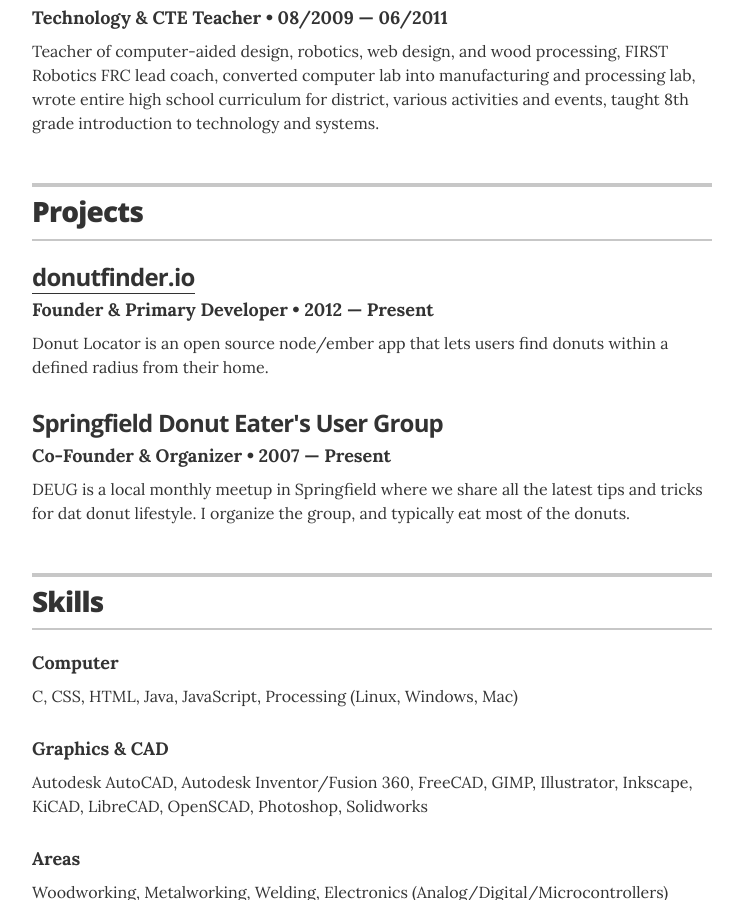
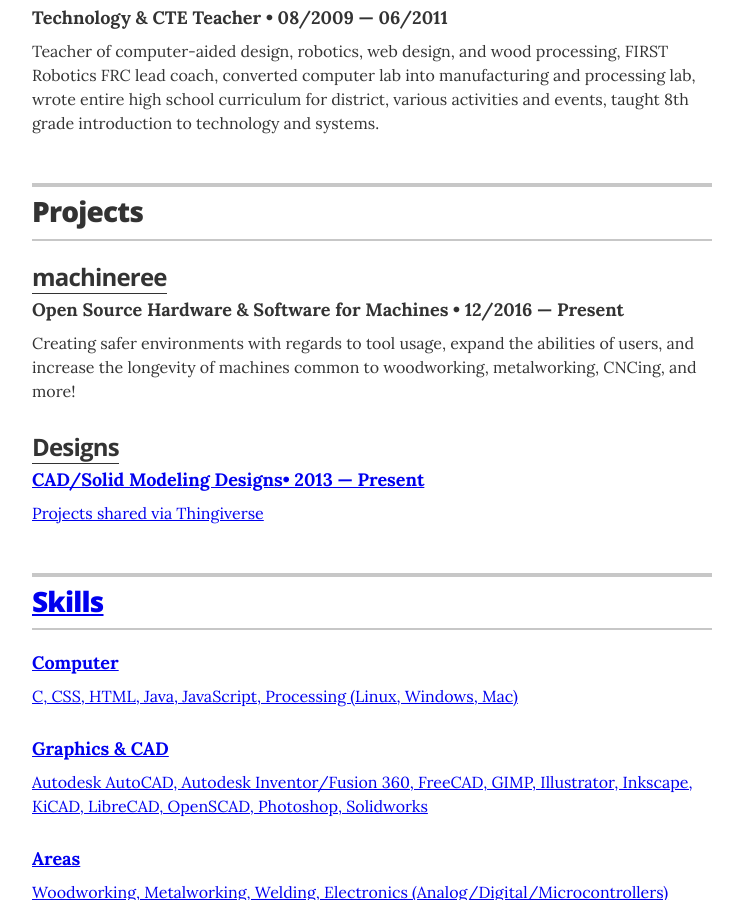
Before and after one commit to eabredder/eabredder.github.io, a Jekyll site: the page built from index.html, in a window 1280 px wide and 900 px high, scrolled down 1428 px. Shown: the whole window, without its empty margins (268-1011 px from the left). Built offline with Jekyll 4.4.1, drawn with Linux system fonts in a browser that asks for light colours.

Commit message:
Update resume.html

```diff
--- a/_layouts/resume.html
+++ b/_layouts/resume.html
@@ -136,15 +136,15 @@
         </header>
 
         <div class="resume-item">
-          <h3 class="resume-item-title"><a href="http://donutlocator.io">donutfinder.io</a></h3>
-          <h4 class="resume-item-details">Founder & Primary Developer &bull; 2012 &mdash; Present</h4>
-          <p class="resume-item-copy">Donut Locator is an open source node/ember app that lets users find donuts within a defined radius from their home.</p>
+          <h3 class="resume-item-title"><a href="http://machineree.com">machineree</a></h3>
+          <h4 class="resume-item-details">Open Source Hardware &amp; Software for Machines &bull; 12/2016 &mdash; Present </h4>
+          <p class="resume-item-copy">Creating safer environments with regards to tool usage, expand the abilities of users, and increase the longevity of machines common to woodworking, metalworking, CNCing, and more!</p>
         </div>
 
         <div class="resume-item">
-          <h3 class="resume-item-title">Springfield Donut Eater's User Group</h3>
-          <h4 class="resume-item-details">Co-Founder & Organizer &bull; 2007 &mdash; Present</h4>
-          <p class="resume-item-copy">DEUG is a local monthly meetup in Springfield where we share all the latest tips and tricks for dat donut lifestyle. I organize the group, and typically eat most of the donuts.</p>
+          <h3 class="resume-item-title"><a href="http://www.thingiverse.com/ebredder/">Designs</h3>
+          <h4 class="resume-item-details">CAD/Solid Modeling Designs&bull; 2013 &mdash; Present</h4>
+          <p class="resume-item-copy">Projects shared via Thingiverse</p>
         </div>
 
       </section>
```
